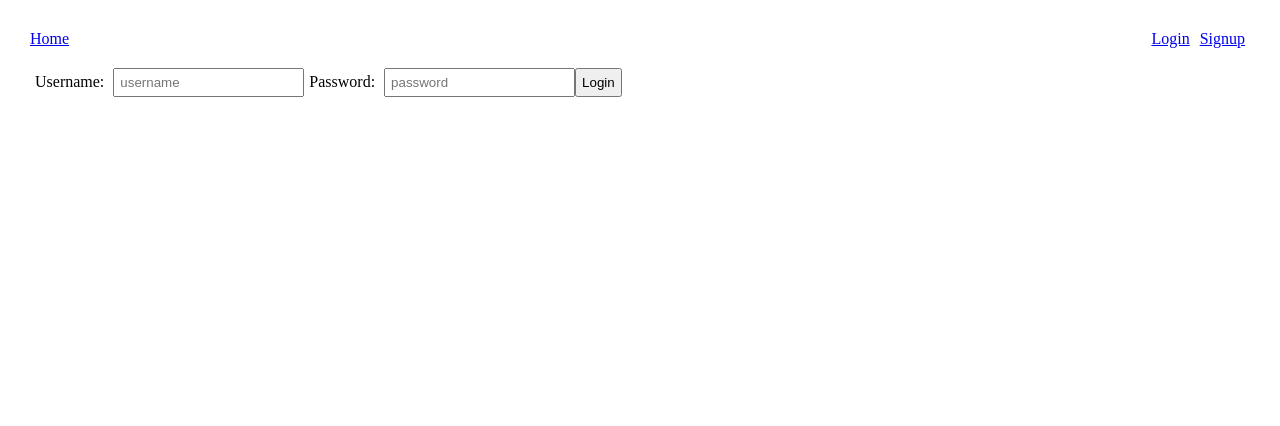
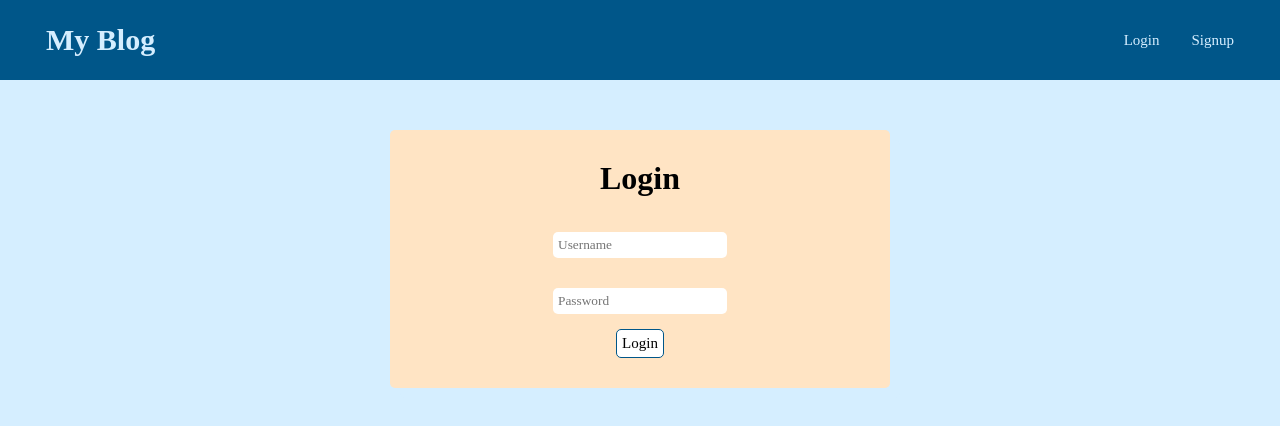
Before and after one commit to skim2264/Blog_Client, a React (Create React App) app: page /login in a window 1280 px wide. Shown: the top 426 px of the page. Built offline with nearby package versions, Linux system fonts and the light colour scheme.

Commit message:
CSS styling for comments and posts modified

```diff
--- a/src/App.css
+++ b/src/App.css
@@ -1,26 +1,243 @@
 * {
   margin: 0;
-  padding: 5px;
+  padding: 0;
+  color: black;
+  font-family:"Verdana, Geneva, Tahoma, sans-serif";
+  -webkit-box-sizing: border-box;
+  box-sizing: border-box;
+}
+
+html, body, #root, .app-div {
+  height: 100%;
+  background-color: #d5eeff;
+}
+
+a {
+  text-decoration: none;
 }
 
 /* Navbar */
 .navbar {
   display: flex;
   justify-content: space-between;
+  gap: 20px;
+  background-color: #005689;
+  padding: 40px;
+  align-items: center;
+  max-height: 40px;
+  width: 100%;
+}
+
+.navbar-right {
+  display: flex;
+  gap: 20px;
+}
+
+.nav-link {
+  text-decoration: none;
+  border: 1px solid transparent;
+  color:#d5eeff;
+  background-color: transparent;
+  font-family:"Verdana, Geneva, Tahoma, sans-serif";
+  font-size: 15px;
+  padding: 5px;
+}
+
+.nav-link:hover {
+  border: 1px solid black;
+  border-radius: 5px;
+  cursor: grab;
+}
+
+.logo {
+  font-size: 30px;
+  font-weight: bold;
 }
 
 /* Home */
 .home-div {
   display: flex;
   flex-direction: column;
+  align-items: center;
   gap: 20px;
+  padding: 50px;
+  background-color: #d5eeff;
+  height: 100%;
+}
+
+.home-link {
+  text-decoration: underline;
+}
+
+.home-link:hover {
+  color:#ff895d;
 }
 
 /* Post */
 .post-div {
-  background: grey;
+  -webkit-box-sizing: border-box;
+  box-sizing: border-box;
   border-radius: 5px;
-  border: 1px solid black;
+  border: 1px solid #ff895d;
   box-shadow: 5px 5px 5px rgb(202, 204, 209);
+  padding: 20px;
+  display: flex;
+  flex-direction: column;
+  background-color: white;
+  width: 100%;
+  height: 100%;
+}
+
+.post-image-text {
+  flex-wrap: wrap;
+}
+
+.post-title, .post-link {
+  font-weight: bold;
+  font-size: 20px;
+  padding-bottom: 20px;
+}
+
+.post-author-timestamp {
+  border-top: 1px solid black;
+  border-bottom: 1px solid black;
+  display: flex;
+  justify-content: space-between;
+  align-items: center;
   padding: 10px;
+  margin-bottom: 15px;
 }
+
+.post-author {
+  align-self: center;
+  font-style: italic;
+}
+
+.post-link:hover {
+  color: #005689;
+  cursor:grab;
+}
+
+.post-text {
+  margin-left: 20px;
+  padding-bottom: 20px;
+}
+
+.post-image {
+  max-height: 200px;
+  object-fit: contain;
+  float: left;
+  margin: 10px;
+}
+
+.post-comments {
+  padding: 20px 0px;
+}
+
+.commentToggle {
+  color:#005689;
+  cursor:grab;
+}
+
+hr {
+  border-top: 1px dashed rgb(114, 113, 113);
+}
+
+/* Comment */
+.comment-div {
+  border-bottom: 1px solid lightgrey;
+  margin: 5px;
+  padding: 10px;
+  display: flex;
+  flex-direction: column;
+}
+
+.comment-header {
+  margin: 20px 0px;
+}
+
+.comment-text {
+  margin-bottom: 10px;
+}
+
+.comment-author-timestamp {
+  display: flex;
+  justify-content: space-between;
+}
+
+.comment-author {
+  align-self: center;
+}
+
+.comment-timestamp, .post-timestamp {
+  font-style: italic;
+  font-size: 12px;
+}
+
+.comment-author, .comment-timestamp {
+  color: rgb(109, 108, 108);
+}
+
+/* Comment Form */
+.comment-form {
+  display: flex;
+  gap: 10px;
+  margin:10px 5px;
+  flex-direction: column;
+  ;
+}
+
+.comment-form>textarea {
+  padding: 5px;
+  border-radius: 5px;
+  width: 100%;
+  -webkit-box-sizing: border-box;
+  box-sizing: border-box;
+}
+
+.comment-submit {
+  align-self: flex-end;
+}
+
+/* Login and Signup Forms and divs*/
+.login-form, .signup-form {
+  display: flex;
+  flex-direction: column;
+  align-items: center;
+  gap: 15px;
+}
+
+.login-div, .signup-div {
+  display: flex;
+  flex-direction: column;
+  align-items: center;
+  background-color:bisque;
+  max-width: 500px;
+  margin-left: auto;
+  margin-right: auto;
+  gap: 20px;
+  margin-top: 50px;
+  padding: 30px;
+  border-radius: 5px;
+  box-shadow: 10px 10px #d5eeff;
+}
+
+.login-form>input, .signup-form>input {
+  padding: 5px;
+  border-radius: 5px;
+  border: none;
+}
+
+.submit-button {
+  border: 0;
+  background-color: white;
+  font-size: 15px;
+  border: 1px solid #005689;
+  padding: 5px;
+  border-radius: 5px;
+}
+
+.submit-button:hover {
+  cursor: grab;
+  color:#005689
+}
--- a/src/App.js
+++ b/src/App.js
@@ -9,17 +9,17 @@ import Home from './components/Home';
 
 
 function App() {
-  const [loggedIn, setLoggedIn] = useState(false);
+  const [loggedIn, setLoggedIn] = useState('accessToken' in sessionStorage);
   return (
-    <div className="App">
+    <div className="app-div">
       <BrowserRouter>
         <Navbar loggedIn={loggedIn} setLoggedIn={setLoggedIn}></Navbar>
-        <Routes>
-          <Route path="/" element={<Home />}></Route>
-          <Route path="/login" element={<Login setLoggedIn={setLoggedIn}/>}></Route>
-          <Route path="/signup" element={<Signup setLoggedIn={setLoggedIn}/>}></Route>
-          <Route path="/:postId" element={<Post></Post>}/>
-        </Routes>
+          <Routes>
+            <Route path="/" element={<Home loggedIn={loggedIn}/>}/>
+            <Route path="/login" element={<Login setLoggedIn={setLoggedIn}/>}/>
+            <Route path="/signup" element={<Signup setLoggedIn={setLoggedIn}/>}/>
+            <Route path="/:postId" element={<Post></Post>}/>
+          </Routes>
       </BrowserRouter>
     </div>
   );
--- a/src/components/Comments.js
+++ b/src/components/Comments.js
@@ -18,7 +18,7 @@ const Comments = () => {
       headers: {
         Accept: "application/json",
         'Content-Type': 'application/json',
-        Authorization: `Bearer ${localStorage.getItem('accessToken')}`}
+        Authorization: `Bearer ${sessionStorage.getItem('accessToken')}`}
     }
     const response = await fetch(`https://blog-api-production-9c1d.up.railway.app/api/posts/${params.postId}/comments/`, requestOptions)
       .then(data => data.json())
@@ -29,7 +29,8 @@ const Comments = () => {
   }
 
   return (
-    <div className="comment-div">
+    <div className="comments-div">
+      <h2 className="comment-header">Comments:</h2>
       {comments.map((comment) => {
         return <Comment comment={comment} key={comment._id}></Comment>
       })}
--- a/src/components/Home.js
+++ b/src/components/Home.js
@@ -1,12 +1,16 @@
 import React, {useState, useEffect} from "react";
 import Post from "./Post";
+import { NavLink } from "react-router-dom";
 
-const Home = () => {
+const Home = (props) => {
+  const loggedIn = props;
   const [posts, setPosts] = useState([]);
 
   //fetch all products from API on mount
   useEffect(() => {
-    getAllPosts();
+    if (loggedIn) {
+      getAllPosts();
+    }
   },[]);
 
   const getAllPosts = async() => {
@@ -15,7 +19,7 @@ const Home = () => {
       headers: {
         Accept: "application/json",
         'Content-Type': 'application/json',
-        Authorization: `Bearer ${localStorage.getItem('accessToken')}`}
+        Authorization: `Bearer ${sessionStorage.getItem('accessToken')}`}
     }
     const response = await fetch("https://blog-api-production-9c1d.up.railway.app/api/posts", requestOptions)
       .then(data => data.json())
@@ -26,17 +30,13 @@ const Home = () => {
     setPosts(response);
   }
 
-  const openPost = () => {
-
-  }
-
   return (
     <div className="home-div">
       {posts
         ? posts.map(post => {
           return <Post post={post} key={post._id}></Post>
         })
-        : null
+        : <p>Please <NavLink to="/login" className="home-link">login</NavLink> to view posts</p>
       }
     </div>
   )
--- a/src/components/Login.js
+++ b/src/components/Login.js
@@ -38,8 +38,8 @@ const Login = (props) => {
 
     if ('token' in response) {
       //alert successful and redirect
-      localStorage.setItem('accessToken', response.token);
-      localStorage.setItem('user', JSON.stringify(response.user));
+      sessionStorage.setItem('accessToken', response.token);
+      sessionStorage.setItem('user', JSON.stringify(response.user));
       alert("Logged in successfully!");
       setLoggedIn(true);
       navigate('/');
@@ -50,12 +50,13 @@ const Login = (props) => {
 
   return (
     <div className="login-div">
+      <h1> Login </h1>
       <form className="login-form" onSubmit={loginSubmit}>
-        <label htmlFor="username">Username: </label>
-        <input name="username" placeholder="username" onChange={handleUsernameChange} value={username}></input>
-        <label htmlFor="password">Password: </label>
-        <input name="password" type="password" placeholder="password" onChange={handlePasswordChange} value={password}></input>
-        <button type="submit" >Login</button>
+        <label htmlFor="username"></label>
+        <input name="username" placeholder="Username" onChange={handleUsernameChange} value={username}></input>
+        <label htmlFor="password"></label>
+        <input name="password" type="password" placeholder="Password" onChange={handlePasswordChange} value={password}></input>
+        <button type="submit" className="submit-button">Login</button>
       </form>
       {error ? <p>{error}</p>: null}
     </div>
--- a/src/components/Navbar.js
+++ b/src/components/Navbar.js
@@ -1,25 +1,27 @@
 import React from "react";
-import { NavLink } from "react-router-dom";
+import { NavLink, useNavigate } from "react-router-dom";
 
 const Navbar = (props) => {
+  const navigate = useNavigate();
   const {loggedIn, setLoggedIn} = props;
 
   const logout = () => {
-    localStorage.removeItem('accessToken');
-    localStorage.removeItem('user');
+    sessionStorage.removeItem('accessToken');
+    sessionStorage.removeItem('user');
     setLoggedIn(false);
+    navigate('/');
     window.location.reload(false);
   }
 
   return (
     <nav className="navbar">
-      <NavLink to="/">Home</NavLink>
+      <NavLink to="/" className="logo nav-link">My Blog</NavLink>
       {(!loggedIn)
-        ?<div>
-          <NavLink to="/login">Login</NavLink>
-          <NavLink to="/signup">Signup</NavLink>
+        ?<div className="navbar-right">
+          <NavLink to="/login" className="nav-link">Login</NavLink>
+          <NavLink to="/signup" className="nav-link">Signup</NavLink>
         </div>
-        :<button id="logoutButton" onClick={logout}>Logout</button>
+        :<button id="logoutButton" onClick={logout} className="nav-link">Logout</button>
       }
     </nav>
   )
--- a/src/components/Signup.js
+++ b/src/components/Signup.js
@@ -37,8 +37,7 @@ const Signup = (props) => {
 
     if ('username' in response && 'password' in response) {
       alert("Successfully signed up");
-      setLoggedIn(true);
-      navigate('/');
+      navigate('/login');
     } else {
       const errArray = response.errors.map(error => {
         return error.msg
@@ -48,12 +47,13 @@ const Signup = (props) => {
   }
   return (
     <div className="signup-div">
-      <form className="login-form" onSubmit={signupSubmit}>
-        <label htmlFor="username">Username: </label>
-        <input name="username" placeholder="username" onChange={handleUsernameChange} value={username}></input>
-        <label htmlFor="password">Password: </label>
-        <input name="password" type="password" placeholder="password" onChange={handlePasswordChange} value={password}></input>
-        <button type="submit" >Sign Up</button>
+      <h1>Sign Up</h1>
+      <form className="signup-form" onSubmit={signupSubmit}>
+        <label htmlFor="username"></label>
+        <input name="username" placeholder="Username" onChange={handleUsernameChange} value={username}></input>
+        <label htmlFor="password"></label>
+        <input name="password" type="password" placeholder="Password" onChange={handlePasswordChange} value={password}></input>
+        <button type="submit" className="submit-button">Sign Up</button>
       </form>
       {errors ? errors.map((error, index) => {
         return <p key={index}>{error}</p>
--- a/src/index.js
+++ b/src/index.js
@@ -1,3 +1,4 @@
+import './App.css';
 import React from 'react';
 import ReactDOM from 'react-dom/client';
 import App from './App';
```
Also changed, not shown: src/components/Comment.js (+15 -3 lines), src/components/CommentForm.js (+10 -9 lines), src/components/Post.js (+38 -15 lines).
